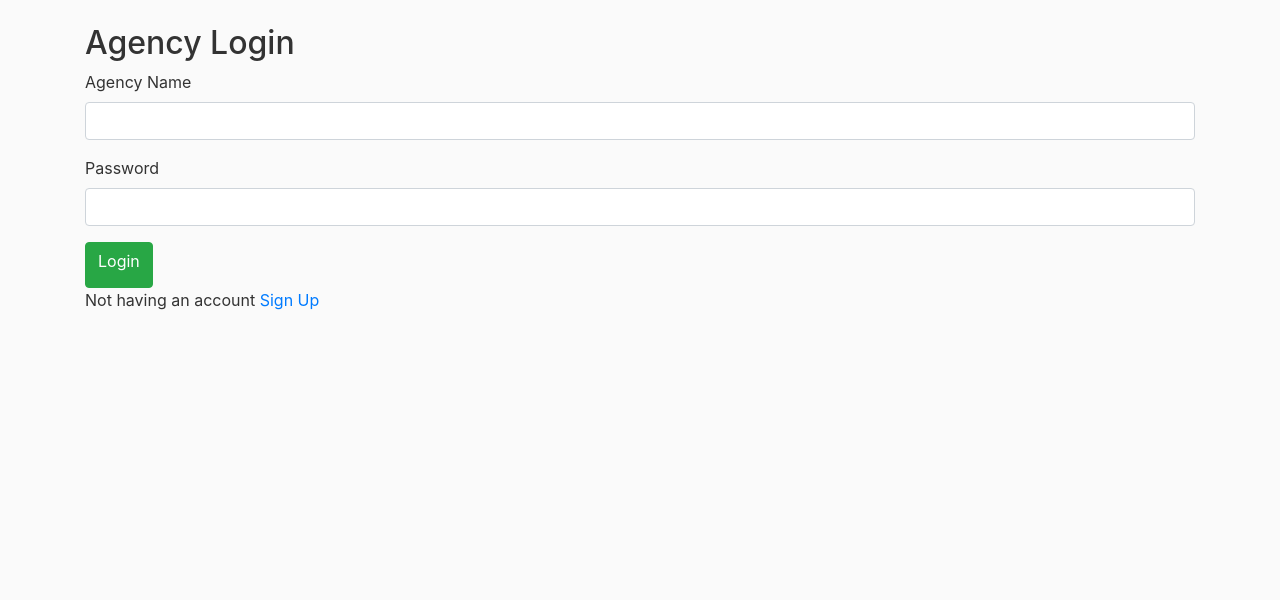
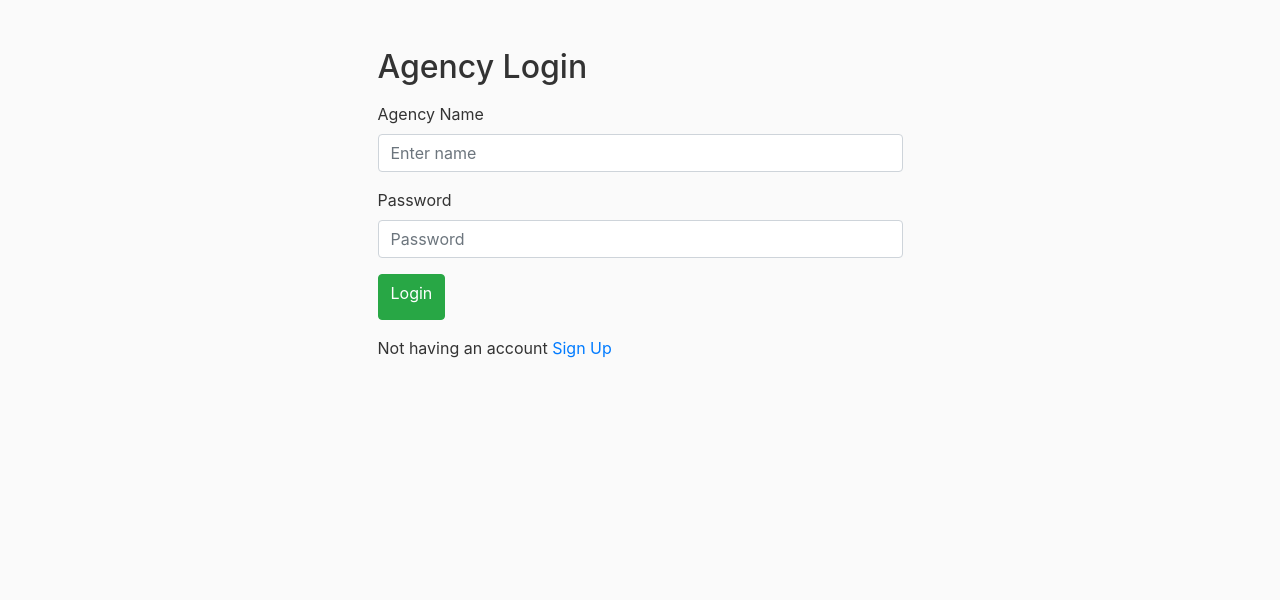
Before and after one commit to alouatiq/study_abroad_platform, a Flask app: page /login/agency in a window 1280 px wide. Shown: the part 72-672 px from the top of the page. Run offline with Flask 3, Linux system fonts and the light colour scheme; some libraries are stand-ins or nearby versions.

Commit message:
Adjust login pages layout/add placeholders

```diff
--- a/templates/base.html
+++ b/templates/base.html
@@ -83,7 +83,7 @@
       </nav>
 
       <div class="content">
-        <div class="container mt-4">
+        <div class="container mt-5">
           {% with messages = get_flashed_messages(with_categories=true) %}
             {% if messages %}
               {% for category, message in messages %}
--- a/templates/login_agency.html
+++ b/templates/login_agency.html
@@ -1,17 +1,20 @@
 {% extends "base.html" %} {% block content %}
-<h2>Agency Login</h2>
+<div class="container" style="width: 50%">
+  <h2>Agency Login</h2>
 <form method="POST" action="{{ url_for('login_agency') }}">
   {{ form.hidden_tag() }}
-  <div class="mb-3">
-    {{ form.name.label }} {{ form.name(class="form-control") }}
+  <div class="mb-3 mt-3">
+    {{ form.name.label }} {{ form.name(class="form-control", placeholder="Enter name") }}
   </div>
   <div class="mb-3">
-    {{ form.password.label }} {{ form.password(class="form-control") }}
+    {{ form.password.label }} {{ form.password(class="form-control", placeholder="Password") }}
   </div>
   <button type="submit" class="btn btn-success">{{ form.submit.label }}</button>
 </form>
-<div class="mb-3">
+<div class="mt-3">
   Not having an account
   <a href="{{url_for('register_agency', program_id=0) }}">Sign Up</a>
 </div>
+</div>
+
 {% endblock %}
```
Also changed, not shown: templates/login_advisor.html (+8 -5 lines), templates/login_student.html (+8 -5 lines), 1 other file.
